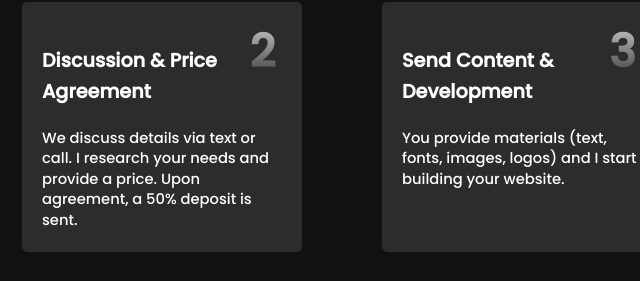
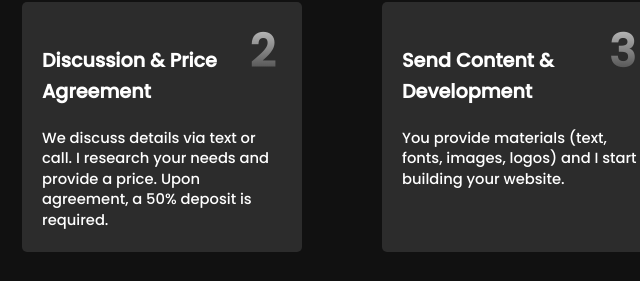
Before and after one commit to DmytroHonchar/MyWebPortfolio, a plain HTML site: page public/index.html in a window 1280 px wide. Shown: the part 1858-2139 px from the top of the page, 478-1118 px from the left. Drawn offline with nearby package versions, Linux system fonts and the light colour scheme.

Commit message:
Update index.html

```diff
--- a/public/index.html
+++ b/public/index.html
@@ -163,7 +163,7 @@
           <span class="number">2</span>
         </div>
         <p class="description">
-          We discuss details via text or call. I research your needs and provide a price. Upon agreement, a 50% deposit is sent.
+          We discuss details via text or call. I research your needs and provide a price. Upon agreement, a 50% deposit is required.
         </p>
       </div>
 
```
